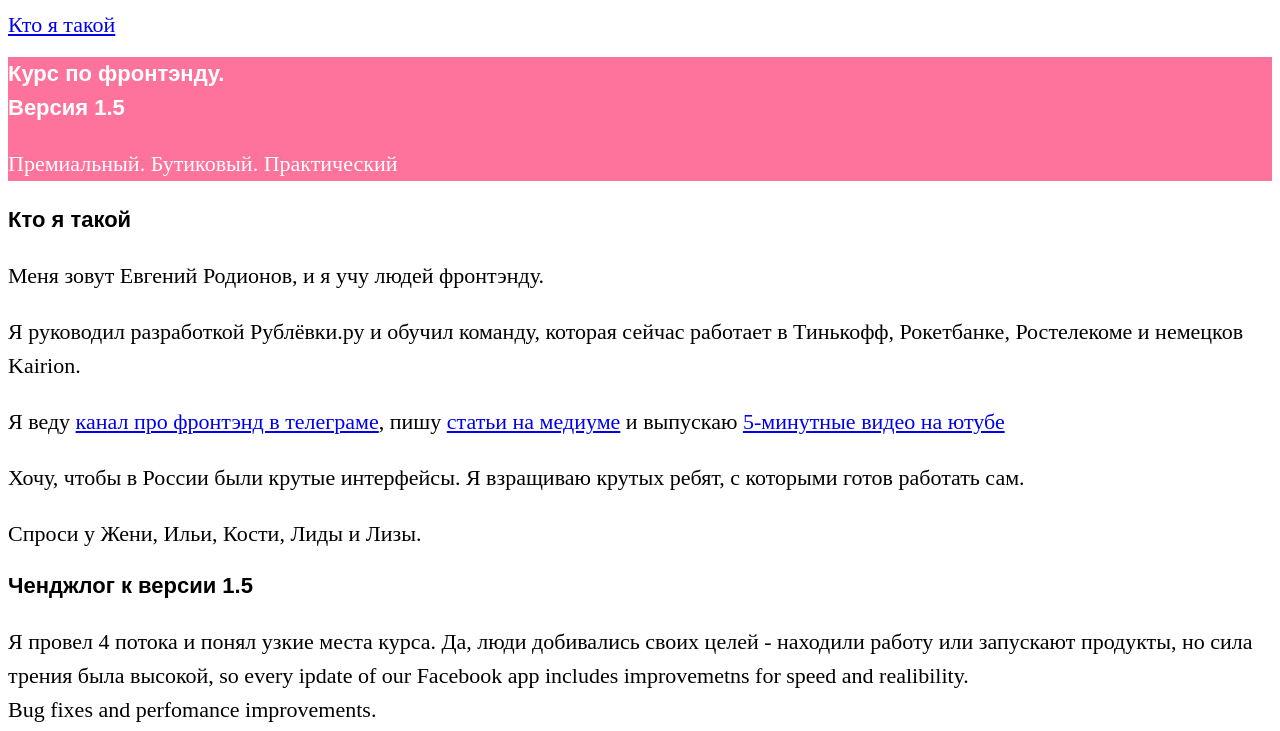
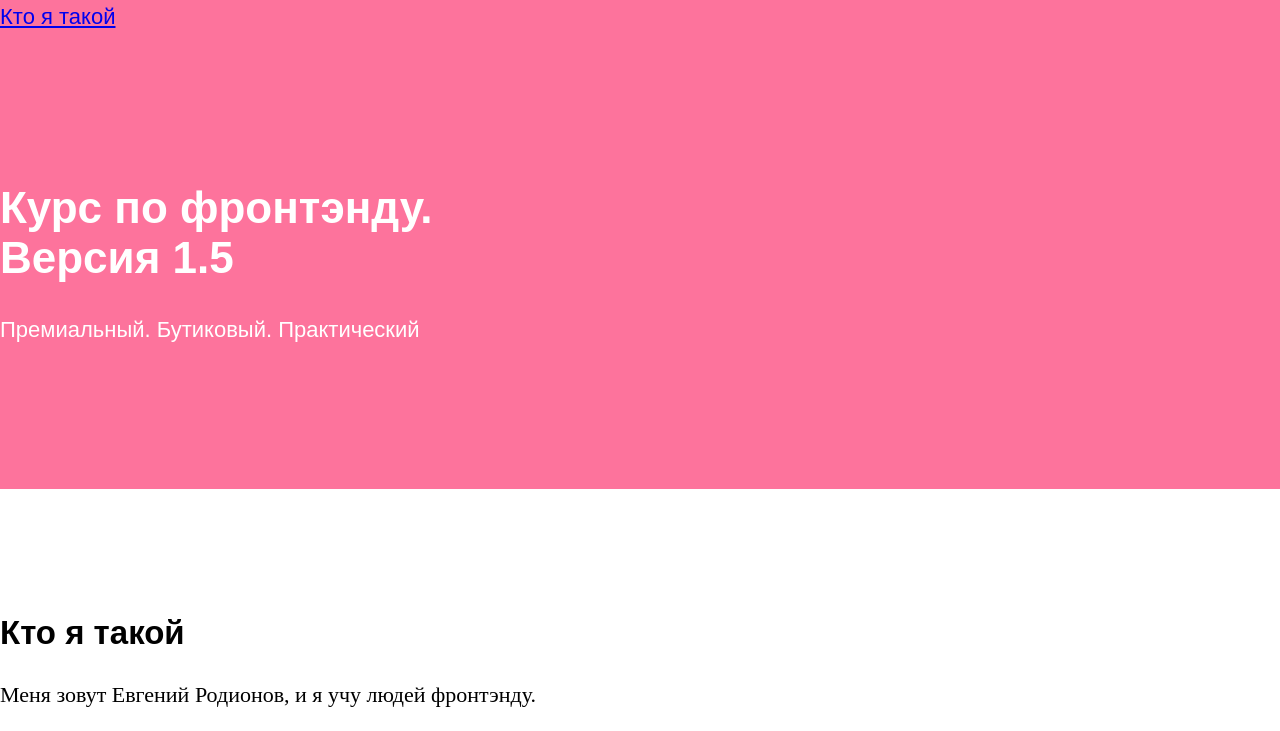
Before and after one commit to WebdevDmitry/verstka, a plain HTML site: page index.html in a window 1280 px wide. Shown: the top 731 px of the page. Drawn offline with Linux system fonts and the light colour scheme.

Commit message:
add some paddings & margins

```diff
--- a/index.html
+++ b/index.html
@@ -3,10 +3,12 @@
 
   <head>
     <link rel="stylesheet" href="style/style.css">
+    <link rel="stylesheet" href="style/normalize.css">
     <title>Курс по фронтэнду 1.5</title>
   </head>
 
   <body>
+    <div class="nav-header-between-pink">
       <nav>
         <a href="#whoami">Кто я такой</a>
       </nav>
@@ -17,6 +19,7 @@
       </h1>
       <p>Премиальный. Бутиковый. Практический</p>
       </header>
+    </div>
 
     <main>
       <section id="whoami">
--- a/style/style.css
+++ b/style/style.css
@@ -1,13 +1,29 @@
-* {
+body {
   font-size: 22px;
   line-height: 34px;
 }
-header {
+
+header,
+nav {
   background-color: #FD739C;
   color: #FFFFFF;
+  font-family: Arial, Helvetica, sans-serif;
+  padding-bottom: 120px;
 }
 
 h1,
 h2 {
   font-family: Arial, Helvetica, sans-serif;
 }
+
+.nav-header-between-pink {
+  background-color: #FD739C;
+}
+
+h1 {
+  line-height: 50px;
+}
+
+section {
+  padding-top: 100px;
+}
```
Lines whose indentation alone changed are shown as unchanged.
